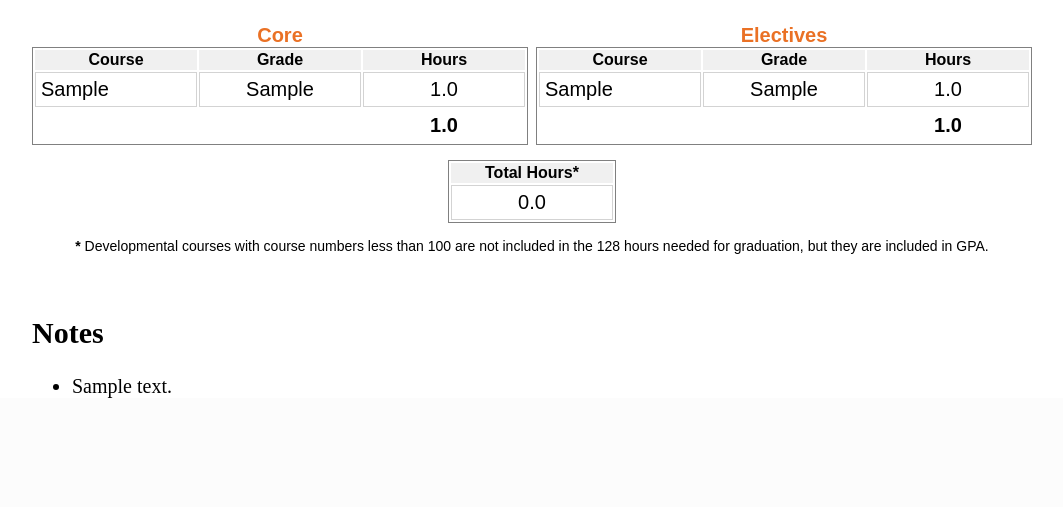
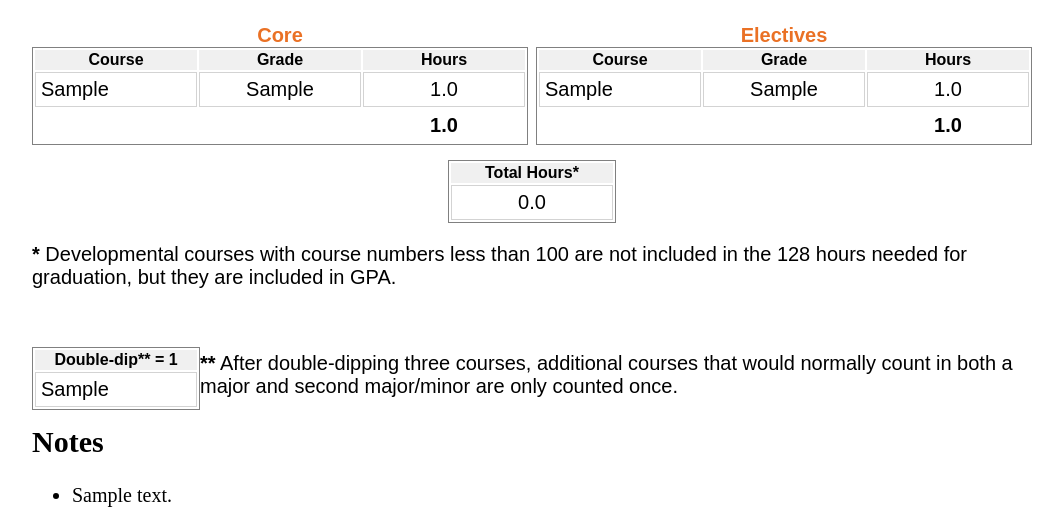
Before and after one commit to james-schneider/django-capstone-project, a Django app: page /advisor/advisee/1/ in a window 1280 px wide. Shown: the part 475-982 px from the top of the page, without its empty margins (108-1171 px from the left). Before the commit the page ends 873 px from the top, so only its background shows below. Run offline with Django 3.2, Linux system fonts and the light colour scheme; a user stored in the database is signed in; tables that the repository leaves empty hold one stand-in row (values such as "Sample post").

Commit message:
Begin writing logic for major and minor course double-dipping

```diff
--- a/advisor/static/advisor/advisor_layout.css
+++ b/advisor/static/advisor/advisor_layout.css
@@ -132,7 +132,8 @@
     font-family: Arial, Helvetica, sans-serif;
 }
 
-.footnote {
+div.footnote {
     font-size: 14px;
-    text-align: center;
+    text-align: left;
+    clear: left;
 }
--- a/advisor/static/advisor/tables.css
+++ b/advisor/static/advisor/tables.css
@@ -185,7 +185,7 @@
     border: 1px solid gainsboro;
 }
 
-table.majors_table, table.advisors_table {
+table.majors_table, table.advisors_table, table.double_dip_table {
     border: 1px solid gray;
     font-family: Arial, Helvetica, sans-serif;
 }
@@ -236,3 +236,24 @@
     font-weight: bold;
     border: none;
 }
+
+.double_dip_table {
+    float: left;
+}
+
+.double_dip_table th {
+    background: rgb(240,240,240);
+    font-size: 16px;
+}
+
+.double_dip_table td {
+    min-width: 150px;
+    margin-left: 5px;
+    margin-right: 5px;
+    border: 1px solid lightgray;
+    padding:5px;
+}
+
+div#notes {
+    clear:left;
+}
--- a/advisor/templates/advisor/advisee.html
+++ b/advisor/templates/advisor/advisee.html
@@ -324,13 +324,36 @@
             <td class="center_data">{{ total_credits }}</td>
         </tr>
     </table>
-    <p class="footnote"><strong>*</strong> Developmental courses with course numbers less than 100 are not
-                                            included in the 128 hours needed for graduation,
-                                            but they are included in GPA. </p>
+    <p class="footnote"><strong>*</strong> Developmental courses with
+        course numbers less than 100 are not included in the 128 hours
+        needed for graduation, but they are included in GPA.
+    </p>
 
     <br>
 
+    <table class="double_dip_table">
+        <th>Double-dip** = {{ double_dip_count }}</th>
+        {% for course in in_major_and_second_major_list %}
+            {% if double_dip_count == 0 %}
+                <tr>
+                    <td>N/A</td>
+                </tr>
+            {% else %}
+                <tr>
+                    <td>{{ course }}</td>
+                </tr>
+            {% endif%}
+        {% endfor %}
+    </table>
+    <div>
+    <p class ="footnote"><strong>**</strong> After double-dipping three courses,
+        additional courses that would normally count in both a major and
+        second major/minor are only counted once.
+    </p>
+    </div>
 
+
+    <div id="notes">
     <h2>Notes</h2>
     <ul>
         {% if notes != None %}
@@ -341,10 +364,13 @@
             <li>No notes yet.</li>
         {% endif %}
     </ul>
+    </div>
+
+
 
     {% comment%}
-    <!--the form below will be used for adding notes while
-        inside the advisee's record
+    <!--The form below will be used for adding notes while
+    inside the advisee's record.
     This form still needs some work.  For the time being,
     notes can be added from the Django admin site.-->
 
--- a/advisor/views.py
+++ b/advisor/views.py
@@ -367,6 +367,42 @@
             elective_credits+=course.course.credits
 
 
+    # logic for 'double dipping'. A student can count up to three courses
+    # in both a major, double major and/or minor.
+    # However, they only get the grade and credit hours for one instance.
+    major_course_list = []
+    second_major_course_list = []
+    elective_course_list = []
+    in_major_and_second_major_list = []
+
+    if major_courses != '0':
+        for course in major_courses:
+            major_course_list.append(course.course.course_no)
+
+    if second_major_courses != '0':
+        for course in second_major_courses:
+            second_major_course_list.append(course.course.course_no)
+
+    if elective_courses != '0':
+        for course in elective_courses:
+            elective_course_list.append(course.course.course_no)
+
+    for course in major_course_list:
+        if course in second_major_course_list:
+            in_major_and_second_major_list.append(course)
+
+    double_dip_count = 0
+    for item in in_major_and_second_major_list:
+        double_dip_count +=1
+
+
+
+
+
+
+
+
+
     # variable used for displaying total credits of all courses
     # developmental course credits will be subtraced
     total_credits = (major_credits + second_major_credits + minor_credits \
@@ -416,7 +452,8 @@
                 'advisors':advisors, 'gpa':gpa, 'major_credits':major_credits, \
                 'second_major_credits':second_major_credits, 'minor_credits':minor_credits, \
                 'core_credits':core_credits, 'elective_credits':elective_credits, 'total_credits':total_credits, \
-                'title':title, 'notes':notes, 'form':form}
+                'title':title, 'notes':notes, 'form':form, 'major_course_list':major_course_list, \
+                'in_major_and_second_major_list':in_major_and_second_major_list, 'double_dip_count':double_dip_count}
 
     #advisor is the name of the app, advisee.html is the template
     return render(request, 'advisor/advisee.html', context)
```
